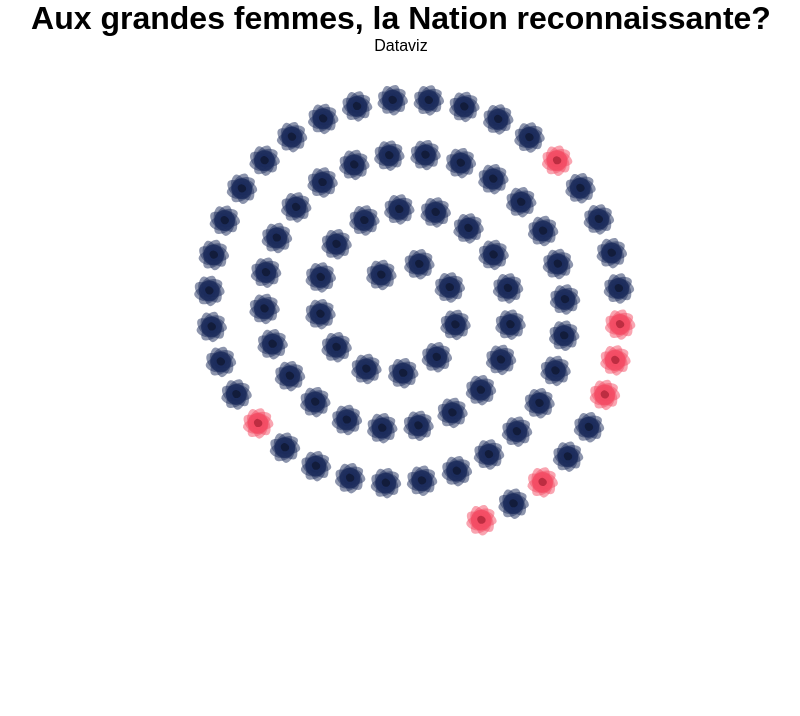
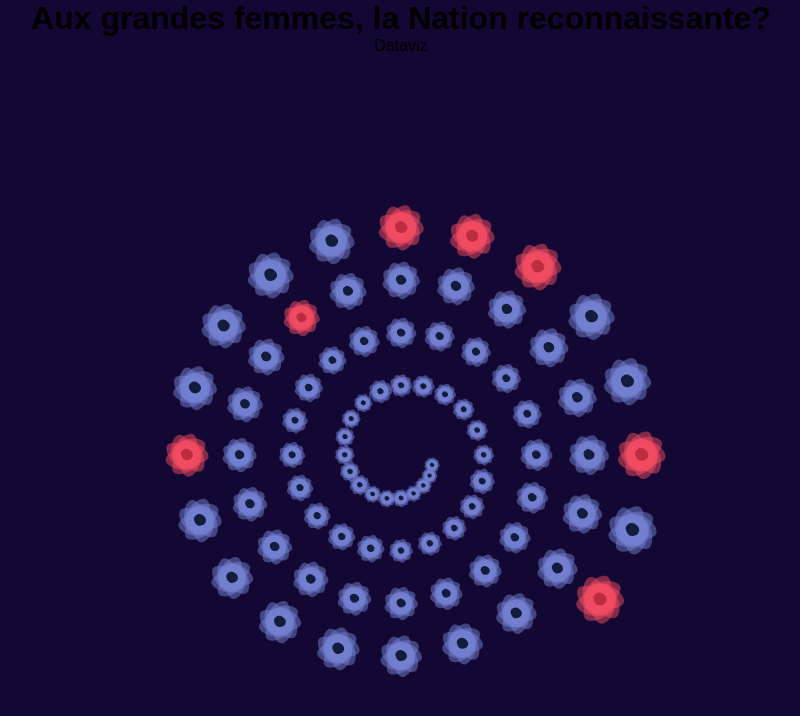
Before and after one commit to floreperche/women-in-pantheon, a Svelte app: page / in a window 1280 px wide. Shown: the top 716 px of the page, without its empty margins (239-1039 px from the left). Built offline with nearby package versions, Linux system fonts and the light colour scheme; a web font is replaced by a local one.

Commit message:
Spiral new version

```diff
--- a/src/App.svelte
+++ b/src/App.svelte
@@ -3,34 +3,30 @@
 
   const margin = { top: 10, right: 100, left: 100, bottom: 30 };
 
-  let width = 500;
-  let height = 500;
+  let width = 800;
+  let height = 800;
 
   // Spiral viz
-  const radius = width / 2 - 20;
-  // Number of spirals
-  const coils = 5.6;
-  const rotation = 2 * Math.PI;
-  const thetaMax = coils * 1.5 * Math.PI;
-  const awayStep = radius / thetaMax;
-  // Spacing
-  const chord = 36;
-  let theta = chord / awayStep;
-  // let initialData = data.sort((a, b) => a.grade - b.grade);
   $: processedData = [];
+  const pointsPerRotation = 20;
+  let rank = 1;
+  const inner = 30;
+  const param = 0.38;
+
   $: data
     .sort((a, b) => a.transfered_date - b.transfered_date)
     .map((e) => {
-      if (theta <= thetaMax) {
-        let away = awayStep * theta;
-        let around = theta + rotation;
-        let x = width / 2 + Math.cos(around) * away;
-        let y = height / 2 + Math.sin(around) * away;
-        theta += chord / away;
-        e["x"] = x;
-        e["y"] = y;
-        processedData.push(e);
-      }
+      e["rank"] = rank;
+      e["x"] =
+        (inner + rank / param) *
+        Math.cos((rank / pointsPerRotation) * 2 * Math.PI);
+      e["y"] =
+        (inner + rank / param) *
+        Math.sin((rank / pointsPerRotation) * 2 * Math.PI);
+      // console.log(data);
+      processedData.push(e);
+      // console.log(processedData);
+      rank++;
     });
 
   // flowers
@@ -45,14 +41,18 @@
   </div>
 
   <div class="graph-container">
-    <svg {height} {width}>
+    <svg {height} {width} viewBox="-{width / 2} -{height / 2} {width} {height}">
       <g>
         {#if processedData}
           {#each processedData as person}
-            <g transform="translate({person.x} {person.y}), scale(0.5)">
+            <g
+              transform="translate({person.x} {person.y}), scale({0.8 -
+                person.id / 150})"
+              class="{person.name} flower"
+            >
               {#each petals as petal, i}
                 <path
-                  fill={person.sex === "M" ? "#1B2B5C" : "#F34C63"}
+                  fill={person.sex === "M" ? "#7480D2" : "#F34C63"}
                   d="M20.7,2.5C20.7,15.4,10.4,30.8,2.4,30.8C-5.7,30.8,-11.3,15.4,-11.3,2.5C-11.3,-10.3,-5.7,-20.7,2.4,-20.7C10.4,-20.7,20.7,-10.3,20.7,2.5Z"
                   transform="rotate({80 * i})"
                   fill-opacity="50%"
@@ -73,6 +73,9 @@
 </main>
 
 <style>
+  main {
+    background-color: #120833;
+  }
   .intro {
     font-family: "Cabinet Grotesk", sans-serif;
     text-align: center;
```
Also changed, not shown: src/main.js (+5 -5 lines).
